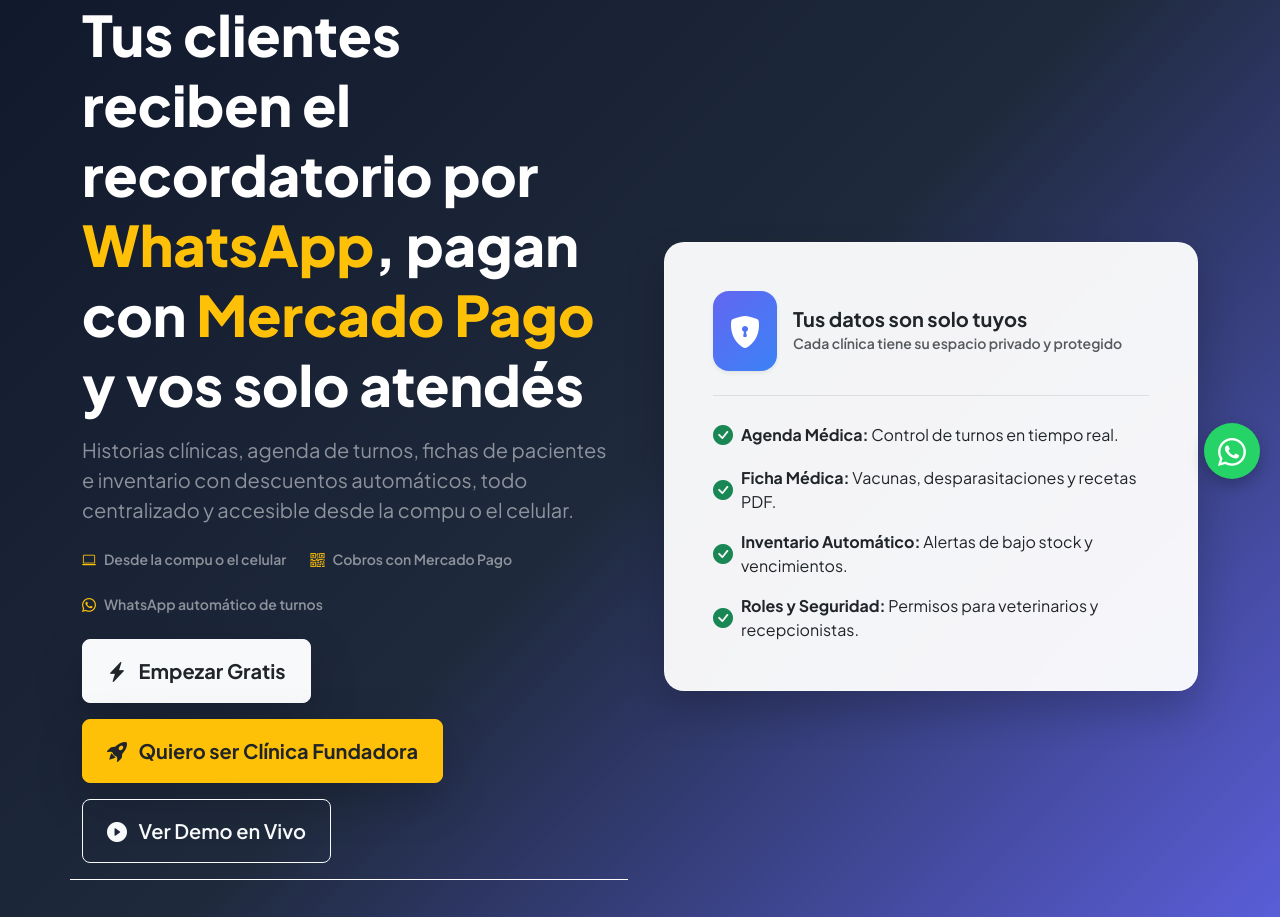
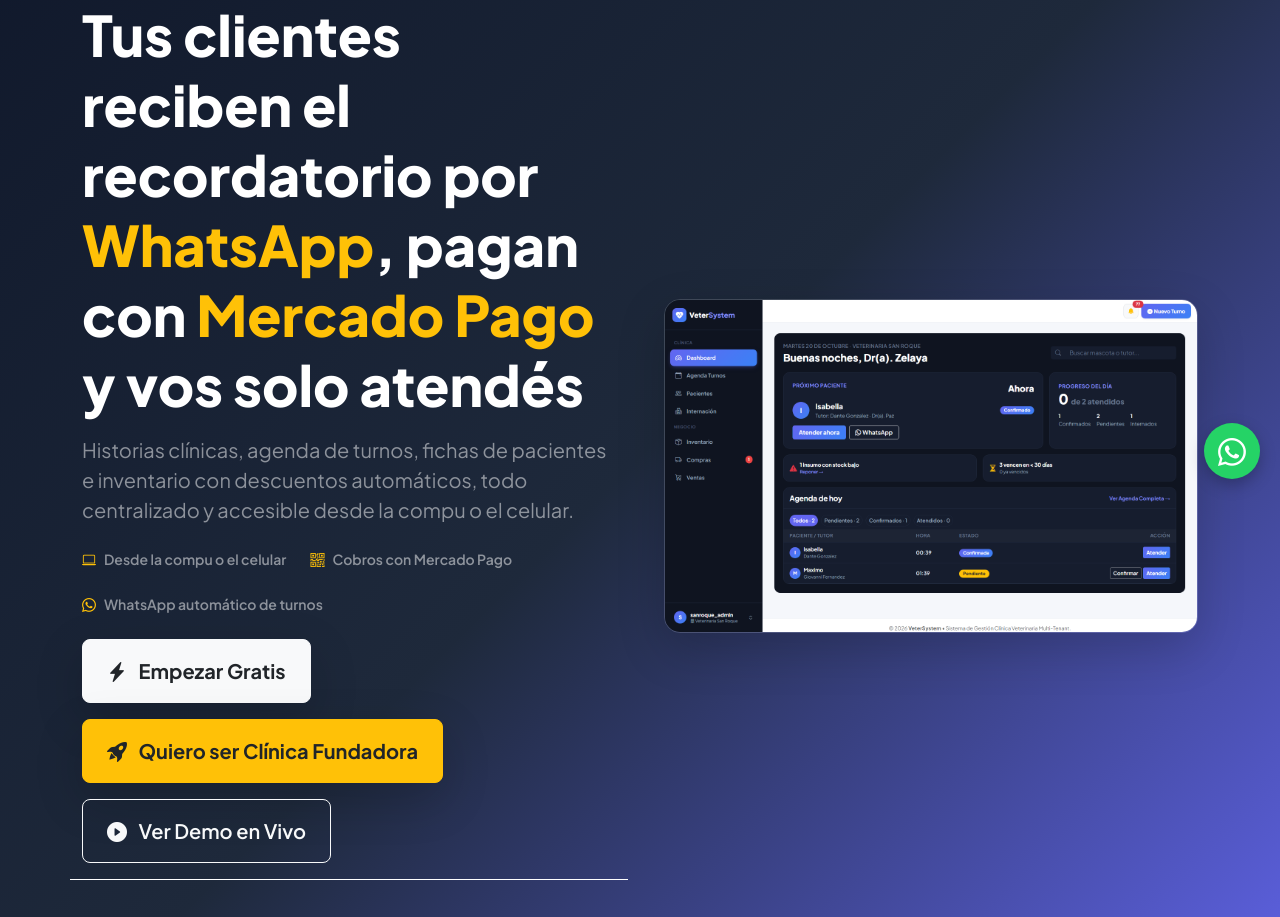
Before and after one commit to ajzc1990/vet_system, a Django app: page / in a window 1280 px wide. Shown: the part 301-1218 px from the top of the page. Run offline with Django 5.2, Linux system fonts and the light colour scheme; data that the repository does not hold is empty.

Commit message:
Landing: reemplaza los placeholders del hero y de App Móvil por capturas reales.
Ambas son capturas reales del Dashboard (datos de prueba de
Veterinaria San Roque): una en escritorio para el hero, otra en
ancho de celular para la sección de acceso móvil. Ajusta el copy de
esa sección para no insinuar una app nativa publicada (la app Expo
sigue en desarrollo aparte) y describir con precisión que hoy el
acceso es vía navegador.

Co-Authored-By: Claude Sonnet 5 <noreply@anthropic.com>

```diff
--- a/templates/landing.html
+++ b/templates/landing.html
@@ -269,38 +269,8 @@
                 </div>
 
                 <div class="col-lg-6">
-                    <!-- TODO: si se consigue una captura real, reemplazar esta tarjeta (o agregarla al lado)
-                         por un mockup con /static/img/hero-dashboard.png (dashboard en notebook) y
-                         /static/img/hero-app.png (app en celular). Por ahora no hay capturas en el proyecto. -->
-                    <div class="glass-card p-4 p-md-5 text-dark">
-                        <div class="d-flex align-items-center gap-3 mb-4">
-                            <div class="bg-primary text-white p-3 rounded-4 shadow-sm">
-                                <i class="bi bi-shield-lock-fill fs-2"></i>
-                            </div>
-                            <div>
-                                <h5 class="fw-bold mb-0 text-dark">Tus datos son solo tuyos</h5>
-                                <small class="text-muted fw-semibold">Cada clínica tiene su espacio privado y protegido</small>
-                            </div>
-                        </div>
-                        <hr class="opacity-10 my-4">
-                        <ul class="list-unstyled mb-0 d-flex flex-column gap-3 fs-6">
-                            <li class="d-flex align-items-center gap-2">
-                                <i class="bi bi-check-circle-fill text-success fs-5"></i>
-                                <span><strong>Agenda Médica:</strong> Control de turnos en tiempo real.</span>
-                            </li>
-                            <li class="d-flex align-items-center gap-2">
-                                <i class="bi bi-check-circle-fill text-success fs-5"></i>
-                                <span><strong>Ficha Médica:</strong> Vacunas, desparasitaciones y recetas PDF.</span>
-                            </li>
-                            <li class="d-flex align-items-center gap-2">
-                                <i class="bi bi-check-circle-fill text-success fs-5"></i>
-                                <span><strong>Inventario Automático:</strong> Alertas de bajo stock y vencimientos.</span>
-                            </li>
-                            <li class="d-flex align-items-center gap-2">
-                                <i class="bi bi-check-circle-fill text-success fs-5"></i>
-                                <span><strong>Roles y Seguridad:</strong> Permisos para veterinarios y recepcionistas.</span>
-                            </li>
-                        </ul>
+                    <div class="rounded-4 shadow-lg overflow-hidden" style="border: 1px solid rgba(255,255,255,.15);">
+                        <img src="{% static 'img/hero-dashboard.png' %}" alt="Dashboard de VeterSystem" class="w-100 d-block">
                     </div>
                 </div>
             </div>
@@ -556,16 +526,15 @@
         <div class="container py-5">
             <div class="row align-items-center g-5">
                 <div class="col-lg-5 text-center">
-                    <!-- TODO: reemplazar por una captura real de la app, ej. /static/img/app-mockup-celular.png -->
-                    <div class="mx-auto d-flex align-items-center justify-content-center rounded-4 shadow-lg" style="width: 220px; height: 440px; background: linear-gradient(135deg, #0f172a 0%, #1e293b 50%, #6366f1 100%);">
-                        <i class="bi bi-phone text-white" style="font-size: 4rem;"></i>
+                    <div class="mx-auto rounded-4 shadow-lg overflow-hidden" style="width: 220px; height: 440px; border: 6px solid #0f172a;">
+                        <img src="{% static 'img/app-mockup-celular.png' %}" alt="VeterSystem desde el celular" style="width: 100%; height: 100%; object-fit: cover; object-position: top;">
                     </div>
                 </div>
                 <div class="col-lg-7">
-                    <span class="text-primary fw-bold text-uppercase tracking-wider small">App Móvil Incluida</span>
+                    <span class="text-primary fw-bold text-uppercase tracking-wider small">Acceso desde Cualquier Dispositivo</span>
                     <h2 class="fw-extrabold display-6 text-dark mt-2 mb-4">Tu veterinaria en el bolsillo</h2>
                     <p class="text-muted fs-5 mb-4 leading-relaxed">
-                        Consultá la agenda, las fichas de tus pacientes y el historial clínico desde el celular, estés en la clínica, en un domicilio o de guardia.
+                        Entrá desde el navegador del celular y consultá la agenda, las fichas de tus pacientes y el historial clínico, estés en la clínica, en un domicilio o de guardia.
                     </p>
                     <ul class="list-unstyled d-flex flex-column gap-3 mb-4">
                         <li class="d-flex align-items-center gap-2">
```
Also changed, not shown: static/img/app-mockup-celular.png (added), static/img/hero-dashboard.png (added).
